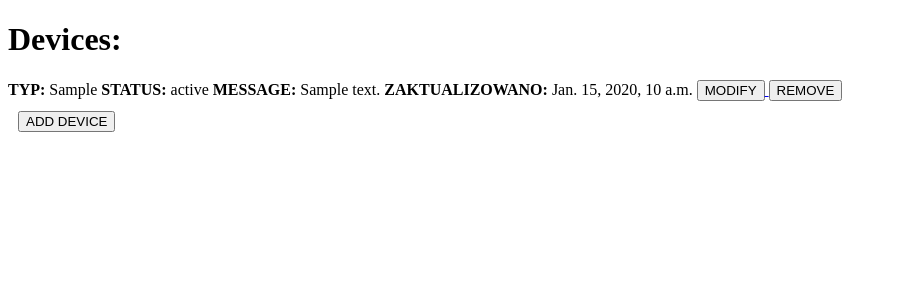
After one commit to gitgeoman/alx_homework_3, a Django app: page /devices in a window 1280 px wide. The commit adds this page. Shown: the top 300 px of the page, without its empty margins (0-897 px from the left). Run offline with Django 4.2, Linux system fonts and the light colour scheme; tables that the repository leaves empty hold one stand-in row (values such as "Sample post").

Commit message:
wip: crud

```diff
--- /dev/null
+++ b/iot_control/templates/iot_service/devices.html
@@ -0,0 +1,29 @@
+<!DOCTYPE html>
+<html lang="en">
+<head>
+    <meta charset="UTF-8">
+    <title>Title</title>
+</head>
+<body>
+    <h1> Devices: </h1>
+
+    {% for item in devices %}
+    <div >
+        <strong> TYP:</strong> {{ item.typ }}
+        <strong> STATUS: </strong> {{ item.status }}
+        <strong> MESSAGE:</strong> {{ item.message }}
+        <strong> ZAKTUALIZOWANO:</strong> {{ item.updated_at }}
+        <a href='devices_upd/{{item.id}}'>
+            <button>MODIFY</button>
+        </a>
+        <a href='devices_del/{{item.id}}'>
+            <button>REMOVE</button>
+        </a>
+
+    </div>
+    {% endfor %}
+    <button style="margin:10px">
+        <a href='devices_add' style="text-decoration:None; color:black;">ADD DEVICE </a>
+    </button>
+</body>
+</html>
--- a/iot_control/urls.py
+++ b/iot_control/urls.py
@@ -6,4 +6,8 @@ from . import  views
 
 urlpatterns = [
     path('', views.landing_page, name="index"),
+    path('devices',views.device_list, name="devices"),
+    path('devices_add', views.device_add, name="add"),
+    path('devices_del/<str:id>', views.delete, name="delete"),
+    path('devices_upd/<str:id>', views.update, name="update"),
 ]
--- a/iot_control/views.py
+++ b/iot_control/views.py
@@ -1,5 +1,10 @@
-from django.shortcuts import render
+import random
+import string
+from django.shortcuts import redirect, render
 
+from iot_control.forms import DeviceForm
+
+from . import models
 # Create your views here.
 
 def landing_page(request):
@@ -9,7 +14,38 @@ def landing_page(request):
     )
 
 
+def device_list(request):
+    return render(
+        request=request,
+        template_name = 'iot_service/devices.html',
+        context = {'devices': models.Device.objects.all().values()},
+    )
 
-def add(request):
-    if request.method != "POST":
-        return render(request, 'iot_service/add_device.html', {"form":ob})
+
+def device_add(request):
+    form = DeviceForm(request.POST or None)
+    if form.is_valid():
+        form.save()
+        return redirect('devices')
+    return render(
+        request=request,
+        template_name='iot_service/device_add.html',
+        context={"form":form}
+        )
+
+def delete(request, id ):
+    device = models.Device.objects.get(id=id)
+    device.delete()
+    return redirect('devices')
+
+def update(request, id ):
+    device = models.Device.objects.get(id=id)
+    form = DeviceForm(request.POST or None, instance=device)
+    if form.is_valid():
+        form.save()
+        return redirect('devices')
+    return render(
+        request = request,
+        template_name='iot_service/device_upd.html',
+        context={'form':form}
+        )
```
Also changed, not shown: iot_control/forms.py (added, +8 -0 lines), iot_control/models.py (+8 -1 lines), iot_control/templates/iot_service/device_add.html (added, +16 -0 lines), iot_control/templates/iot_service/device_upd.html (added, +17 -0 lines), iot_control/templates/iot_service/index.html (+7 -1 lines), iot_control/controller/__init__.py (added), iot_control/controller/device.py (renamed from iot/device.py), iot_control/controller/devices.py (renamed from iot/devices.py), iot_control/controller/diagnostics.py (renamed from iot/diagnostics.py), iot_control/controller/message.py (renamed from iot/message.py), iot_control/controller/service.py (renamed from iot/service.py), iot_control/migrations/0001_initial.py (added).
